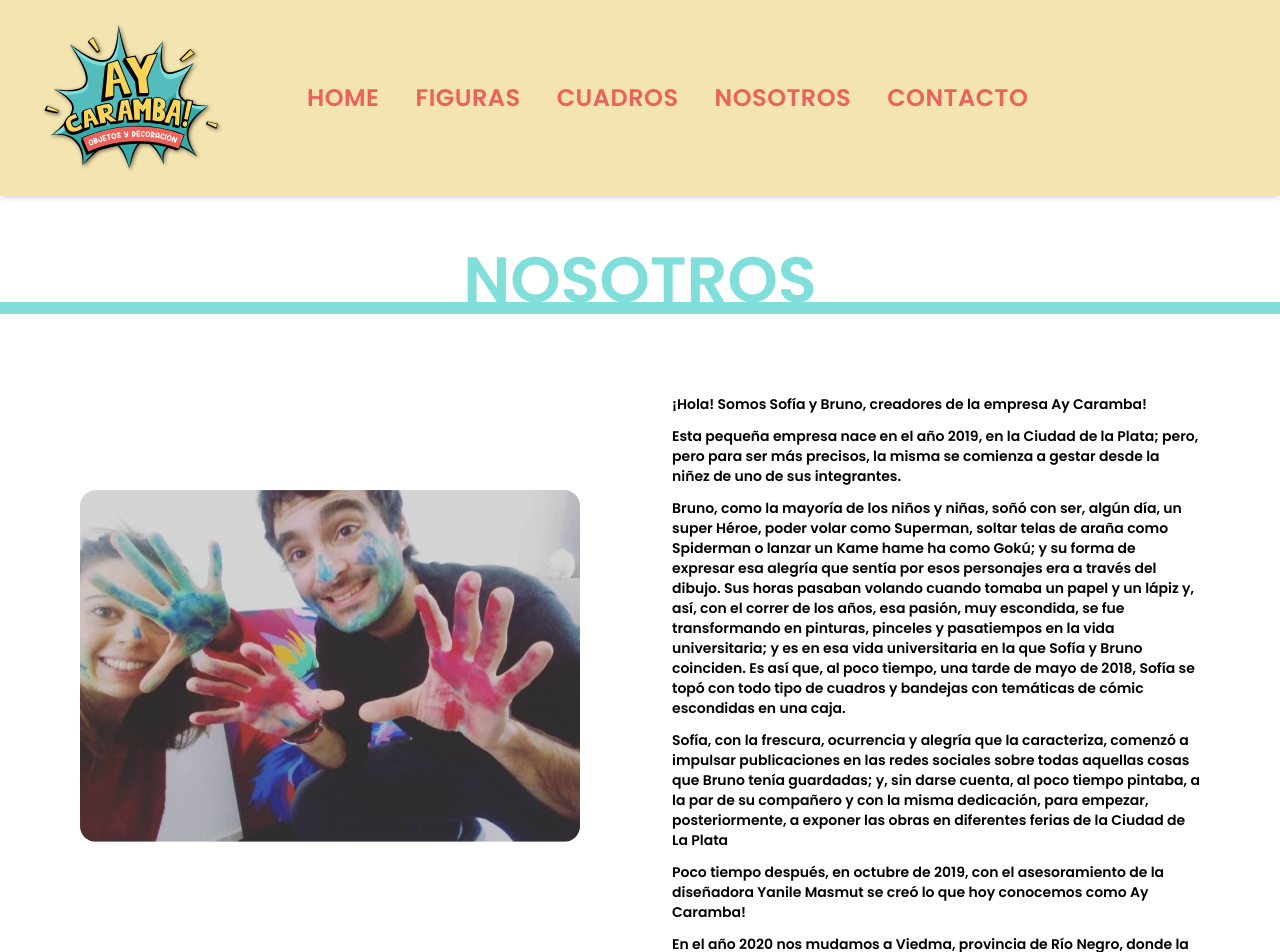
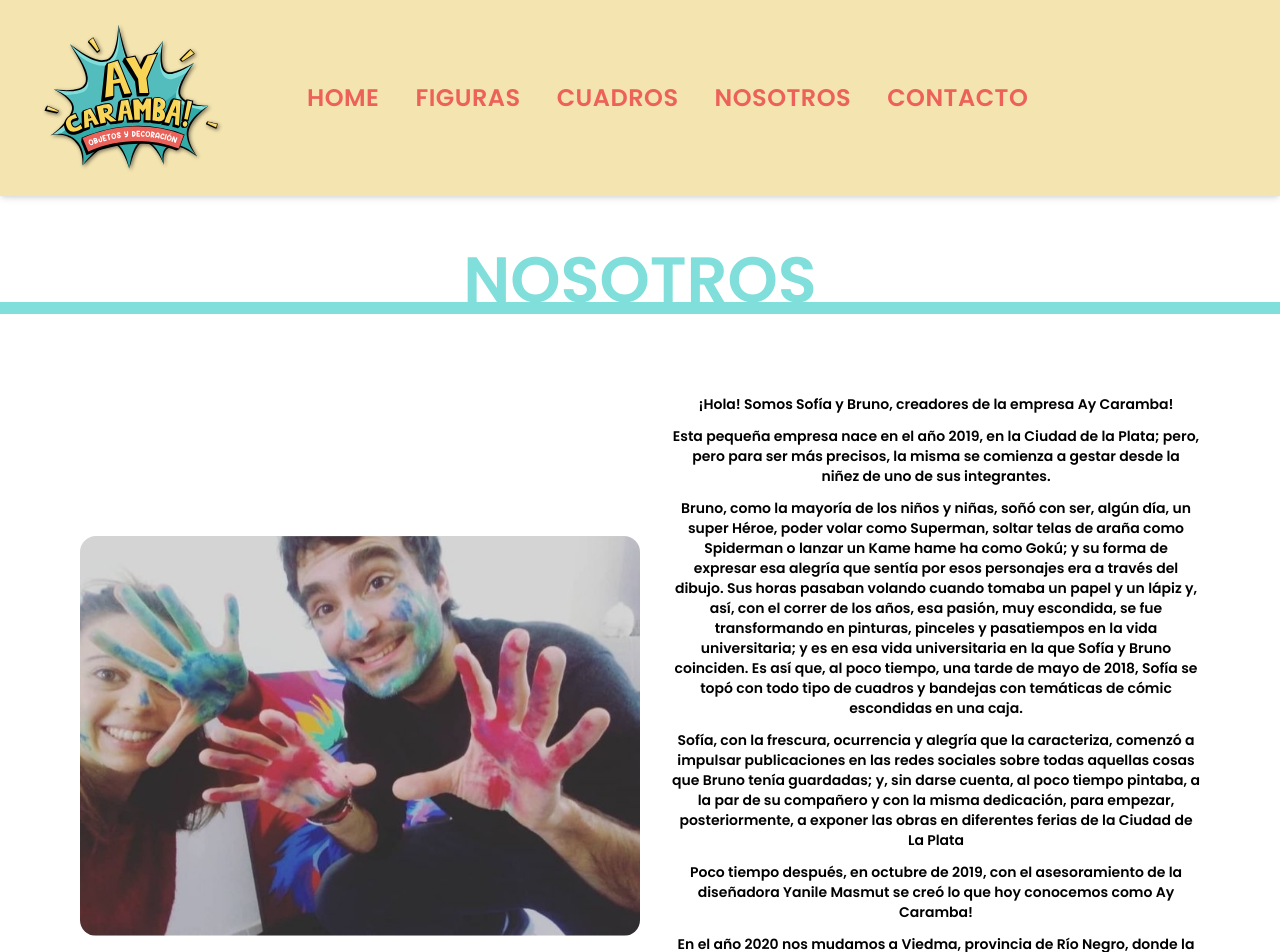
Before and after one commit to Mad-Mex/ay-caramba, a React (Create React App) app: page /nosotros in a window 1280 px wide. Shown: the top 952 px of the page. Built offline with nearby package versions, Linux system fonts and the light colour scheme; no server answers.

Commit message:
ajustes de reu

```diff
--- a/src/components/Figure/FigureCard/FigureCard.js
+++ b/src/components/Figure/FigureCard/FigureCard.js
@@ -7,10 +7,10 @@ export const FigureCard = ({ figure }) => {
 
     <Link to={ `/detalle/figuras/${ figure.id }` }  >
 
-      <div className=' mx-9 mb-16 p-6 w-[20rem] h-[22rem] rounded-xl bg-gray3 shadow-3xl
+      <div className=' mx-9 mb-16 p-6 w-[20rem] h-[25rem] rounded-xl bg-gray3 shadow-3xl
       cursor-pointer'>
         <img src={ figure.image } alt={ figure.name } className="w-full h-[16rem] rounded-xl"/>
-        <h3 className="mt-6 text-xl font-sans3 font-semibold text-center"> { figure.name } </h3>
+        <h3 className="mt-11 text-2xl font-sans3 font-semibold text-center"> { figure.name } </h3>
       </div>
 
     </Link>
--- a/src/components/Picture/PictureCard/PictureCard.js
+++ b/src/components/Picture/PictureCard/PictureCard.js
@@ -9,10 +9,10 @@ export const PictureCard = ({ picture }) => {
 
     <Link to={ `/detalle/cuadros/${ picture.id }` }  >
 
-      <div className='mx-9 mb-16 p-6 w-[20rem] h-[21.375rem] rounded-xl bg-gray3 shadow-3xl
+      <div className='mx-9 mb-16 p-6 w-[20rem] h-[25rem] rounded-xl bg-gray3 shadow-3xl
        cursor-pointer'>
         <img src={ picture.image } alt={ picture.name } className="w-full h-[16rem] rounded-xl"/>
-        <h3 className="mt-6 text-xl font-sans3 font-semibold text-center">
+        <h3 className="mt-11 text-2xl font-sans3 font-semibold text-center">
         { name.slice(0, count) + (name.length > count ? "..." : "")  } </h3>
       </div>
 
--- a/src/pages/AboutUsPage/AboutUsPage.css
+++ b/src/pages/AboutUsPage/AboutUsPage.css
@@ -1,3 +1,9 @@
 .contact-text {
   @apply ml-8 mb-3 text-sm;
 }
+
+@media only screen and (max-width: 1023px) {
+  .contact-text {
+    @apply mt-8 ml-0 mb-3 text-sm;
+  }
+}
--- a/src/pages/AboutUsPage/AboutUsPage.js
+++ b/src/pages/AboutUsPage/AboutUsPage.js
@@ -9,13 +9,13 @@ export const AboutUsPage = () => {
         <h1 className="mt-9 -mb-[1.625rem] text-[4rem] text-primaryLight text-center  uppercase font-semibold"> Nosotros </h1>
         <div className="mb-20 w-full h-3 bg-primaryLight"></div>
 
-        <div className='2xl:mx-32 flex mx-20'>
+        <div className='2xl:mx-32 pb-24 flex flex-col lg:flex-row mx-20'>
 
-          <div className='mt-[6rem] w-1/2'>
-            <img src='/images/ay_caramba_creadores.jpg' alt='creadores de Ay Caramba' className='2xl:w-[42.25rem] w-[31.25rem] h-[22rem] rounded-2xl '    />
+          <div className='w-1/2 min-[280px]:w-full self-center'>
+            <img src='/images/ay_caramba_creadores.jpg' alt='creadores de Ay Caramba' className=' 2xl:w-[42.25rem] w-[31.25rem] lg:h-[25rem] rounded-2xl min-[280px]:w-full min-[1361px]: min-[280px]:h-full'    />
           </div>
 
-          <div className='w-1/2 mb-20'>
+          <div className='w-1/2 text-center min-[280px]:w-full'>
             <p className='contact-text font-semibold'> ¡Hola! Somos Sofía y Bruno, creadores de la empresa <span className='text-black'> Ay Caramba!  </span> </p>
 
             <p className='contact-text font-semibold'> Esta pequeña empresa nace en el año 2019, en la Ciudad de la Plata; pero, pero para ser más precisos, la misma se comienza a gestar desde la niñez de uno de sus integrantes. </p>
```
Also changed, not shown: public/images/fondo_home.svg.
